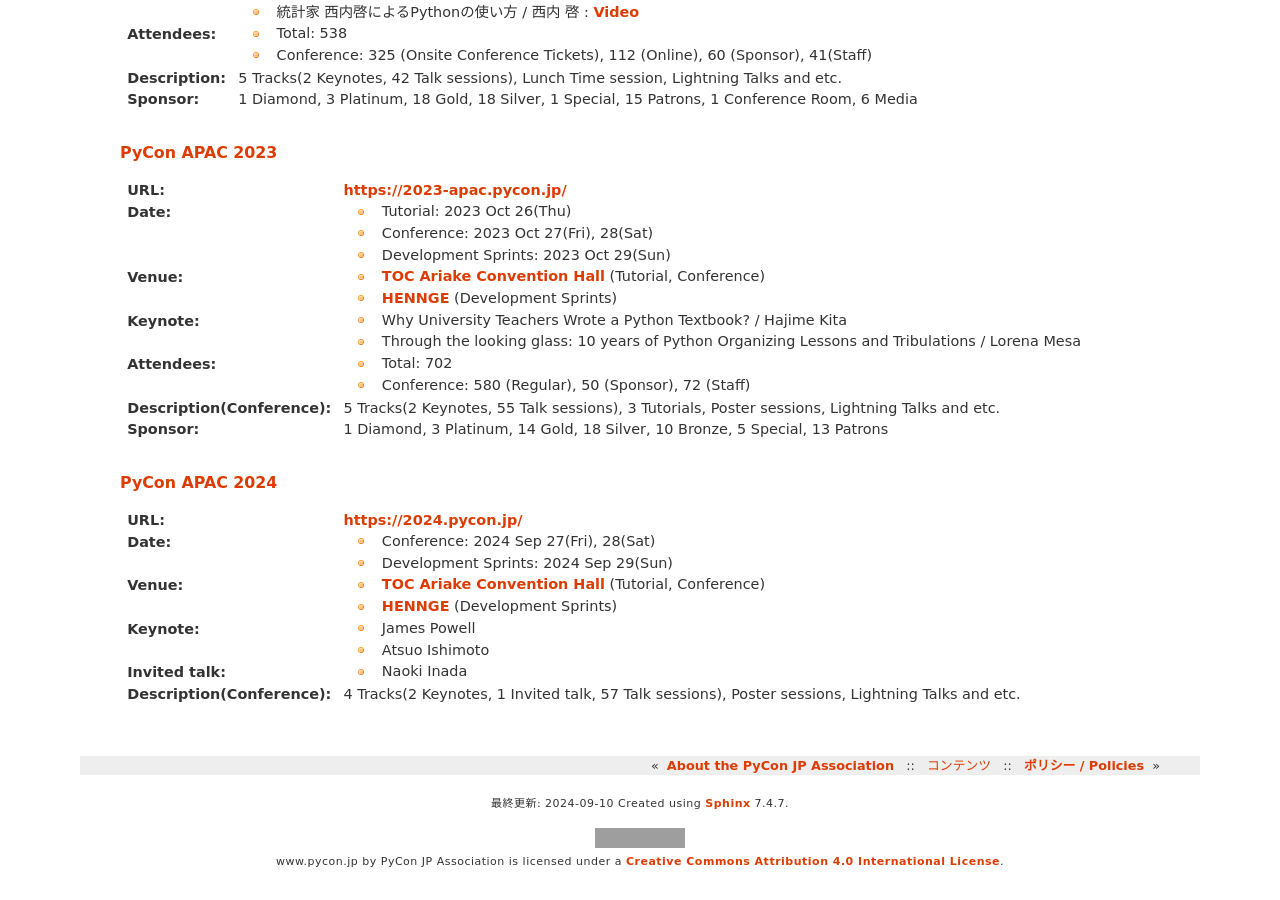
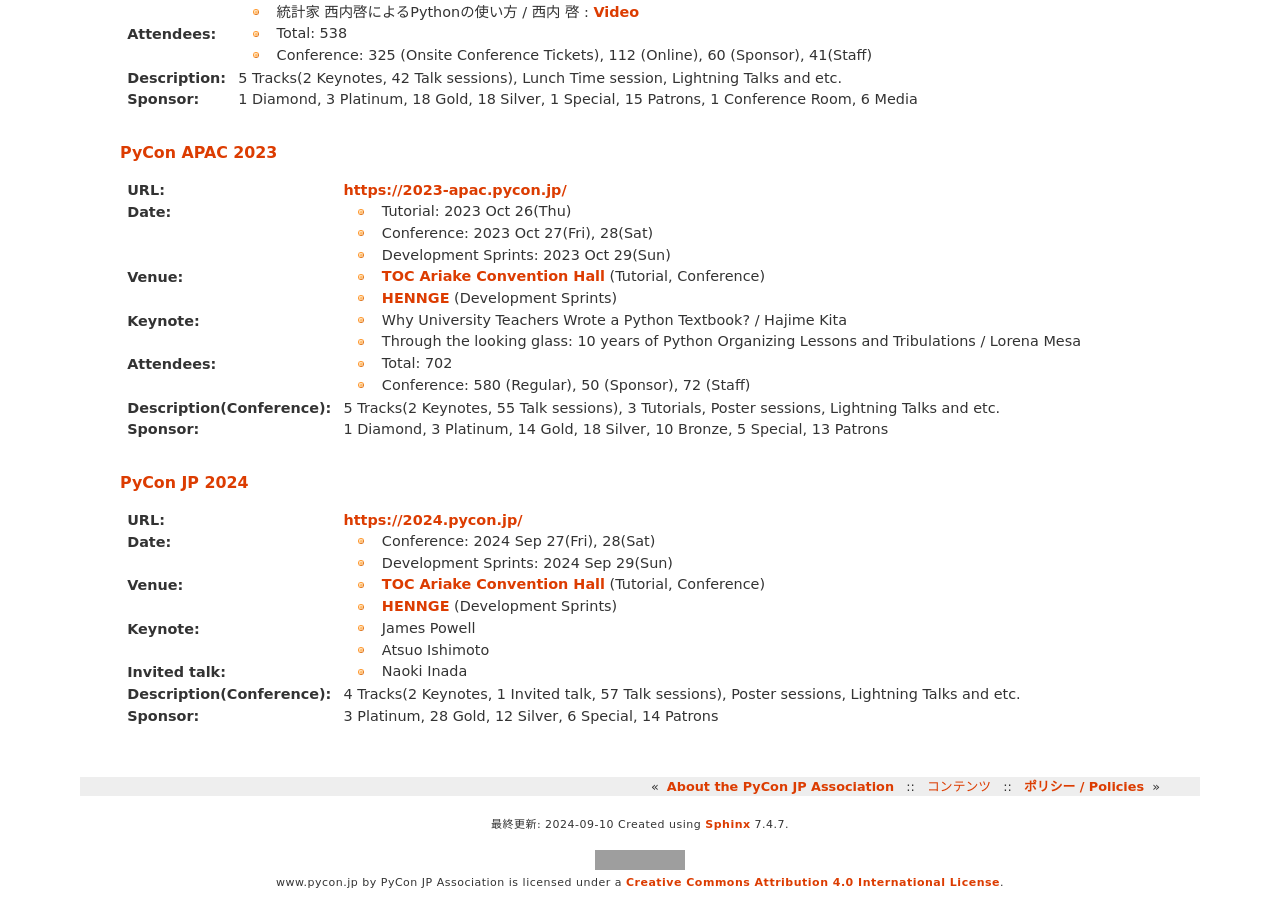
Before and after one commit to pyconjp/www.pycon.jp, a Sphinx documentation site: the page built from source/organizer/index.md, in a window 1280 px wide and 900 px high, scrolled down 5350 px. Built offline with Sphinx 7.4.7, drawn with Linux system fonts in a browser that asks for light colours; before the commit the page ends 6228 px from its top, so only the background shows below that; some of the changed text lies outside the part shown; grey boxes are pictures that could not be loaded.

Commit message:
update 2024 event title

```diff
--- a/source/organizer/index.md
+++ b/source/organizer/index.md
@@ -277,7 +277,7 @@
 :Description(Conference): 5 Tracks(2 Keynotes, 55 Talk sessions), 3 Tutorials, Poster sessions, Lightning Talks and etc.
 :Sponsor: 1 Diamond, 3 Platinum, 14 Gold, 18 Silver, 10 Bronze, 5 Special, 13 Patrons
 
-### PyCon APAC 2024
+### PyCon JP 2024
 
 :URL: <https://2024.pycon.jp/>
 :Date:
@@ -292,3 +292,4 @@
 :Invited talk:
   - Naoki Inada
 :Description(Conference): 4 Tracks(2 Keynotes, 1 Invited talk, 57 Talk sessions), Poster sessions, Lightning Talks and etc.
+:Sponsor: 3 Platinum, 28 Gold, 12 Silver, 6 Special, 14 Patrons
```
